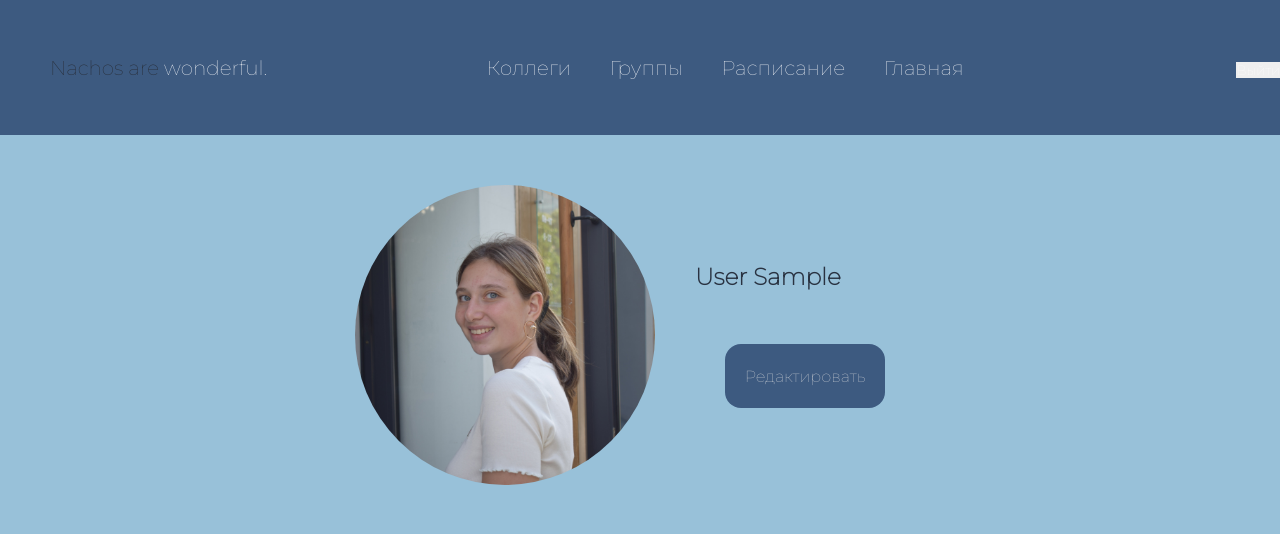
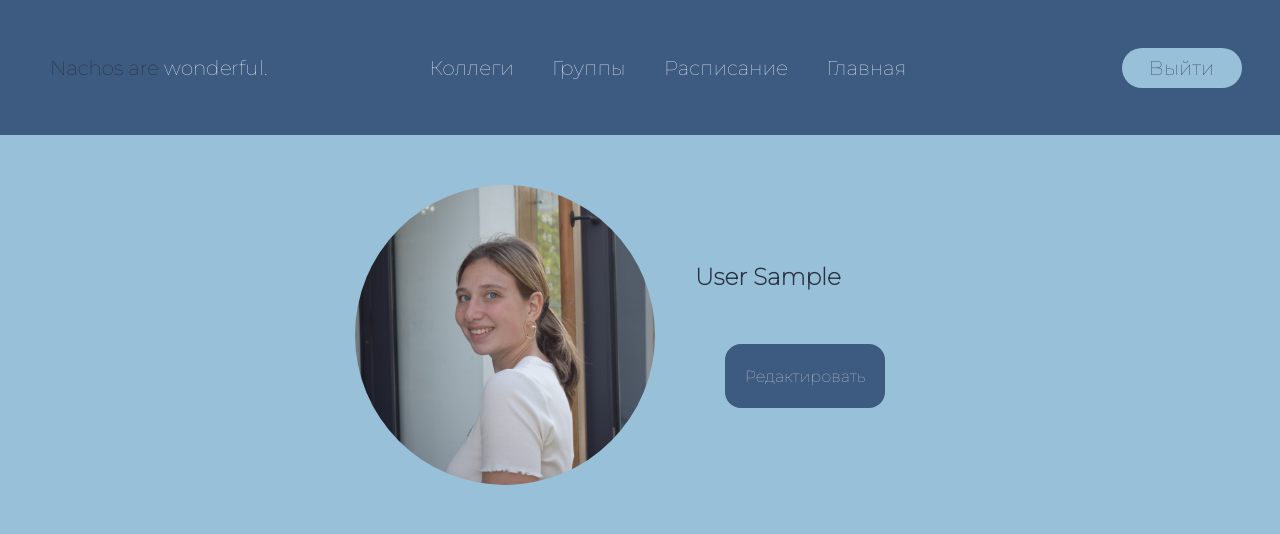
Before and after one commit to Tangusik/test, a Django app: page /crm/main in a window 1280 px wide. Shown: the top 534 px of the page. Run offline with Django 3.2, Linux system fonts and the light colour scheme; the visitor is signed in with stand-in values (Sample User, id 1); data that the repository does not hold is empty.

Commit message:
add style to exit button

```diff
--- a/static/css/common.css
+++ b/static/css/common.css
@@ -72,6 +72,19 @@ ul{
 
 .nav button{
     width: 100px;
+    font-size: 1em;
+    margin-right: 3vw;
+}
+
+#exit{
+    height: 2em;
+    width: 6em;
+    /*border: none;*/
+    border-radius: 1em;
+    outline: none;
+    background-color: #98C1D9;
+    color: #293241;
+    text-align: center;
     font-size: 1em;
     margin-right: 3vw;
 }
--- a/trainers/templates/trainers/base.html
+++ b/trainers/templates/trainers/base.html
@@ -26,7 +26,7 @@
             <a href="{% url 'main' %}">Главная</a>
         </div>
         <form action="{% url 'logout' %}">
-    <input type="submit" value="Выйти">
+    <input id="exit" type="submit" value="Выйти">
 </form>
     </div>
 </header>
```
Also changed, not shown: 6 other files.
